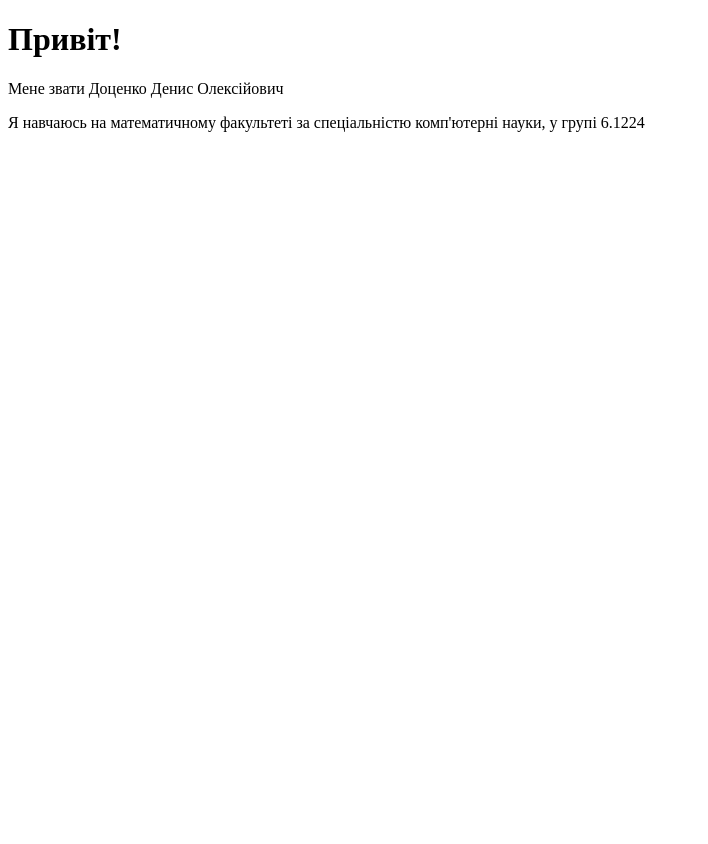
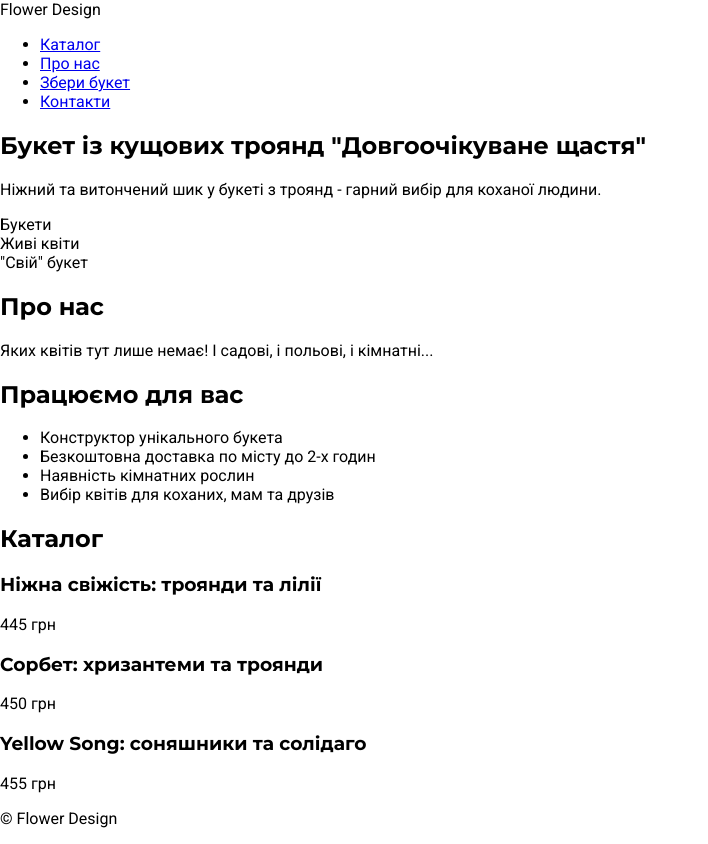
Before and after one commit to denisdotsenkoal-prog/work1, a plain HTML site: page index.html in a window 1280 px wide. Shown: the whole page, without its empty margins (0-708 px from the left). Before the commit the page ends 800 px from the top, so only its background shows below. Drawn offline with Linux system fonts and the light colour scheme.

Commit message:
Update index.html for Flower Design website

```diff
--- a/index.html
+++ b/index.html
@@ -1,15 +1,90 @@
 <!DOCTYPE html>
-<html lang="en">
+<html lang="uk">
 <head>
- <meta charset="UTF-8">
- <meta name="viewport" content="width=device-width,
-initial-scale=1.0">
- <title>Document</title>
+<meta charset="UTF-8" />
+<meta name="viewport" content="width=device-width, initial-scale=1.0" />
+<title>Flower Design</title>
+<link href="https://fonts.googleapis.com/css2?family=Montserrat:wght@400;500;600;700&family=Roboto:wght@300;400&display=swap" rel="stylesheet" />
+<style>
+body {
+margin: 0;
+font-family: 'Roboto', sans-serif;
+}
+h1, h2, h3 {
+font-family: 'Montserrat', sans-serif;
+}
+</style>
 </head>
 <body>
- <h1>Привіт!</h1>
- <p>Мене звати Доценко Денис Олексійович</p>
- <p>Я навчаюсь на математичному факультеті за спеціальністю комп'ютерні науки, у
-групі 6.1224</p>
+<header>
+<div class="logo">Flower Design</div>
+<nav>
+<ul>
+<li><a href="#catalog">Каталог</a></li>
+<li><a href="#about">Про нас</a></li>
+<li><a href="#constructor">Збери букет</a></li>
+<li><a href="#contacts">Контакти</a></li>
+</ul>
+</nav>
+</header>
+<main>
+<section id="hero">
+<div class="hero-text">
+<h1>Букет із кущових троянд "Довгоочікуване щастя"</h1>
+<p>Ніжний та витончений шик у букеті з троянд - гарний вибір для коханої людини.</p>
+</div>
+<div class="hero-image"></div>
+</section>
+
+
+<section id="categories">
+<div class="category">Букети</div>
+<div class="category">Живі квіти</div>
+<div class="category">"Свій" букет</div>
+</section>
+
+
+<section id="about">
+<h2>Про нас</h2>
+<p>Яких квітів тут лише немає! І садові, і польові, і кімнатні...</p>
+</section>
+
+
+<section id="features">
+<h2>Працюємо для вас</h2>
+<ul>
+<li>Конструктор унікального букета</li>
+<li>Безкоштовна доставка по місту до 2-х годин</li>
+<li>Наявність кімнатних рослин</li>
+<li>Вибір квітів для коханих, мам та друзів</li>
+</ul>
+</section>
+
+
+<section id="catalog">
+<h2>Каталог</h2>
+<article class="product">
+<h3>Ніжна свіжість: троянди та лілії</h3>
+<p>445 грн</p>
+</article>
+<article class="product">
+<h3>Сорбет: хризантеми та троянди</h3>
+<p>450 грн</p>
+</article>
+<article class="product">
+<h3>Yellow Song: соняшники та солідаго</h3>
+<p>455 грн</p>
+</article>
+</section>
+
+
+</main>
+
+
+<footer id="contacts">
+<p>© Flower Design</p>
+</footer>
+
+
 </body>
 </html>
```
